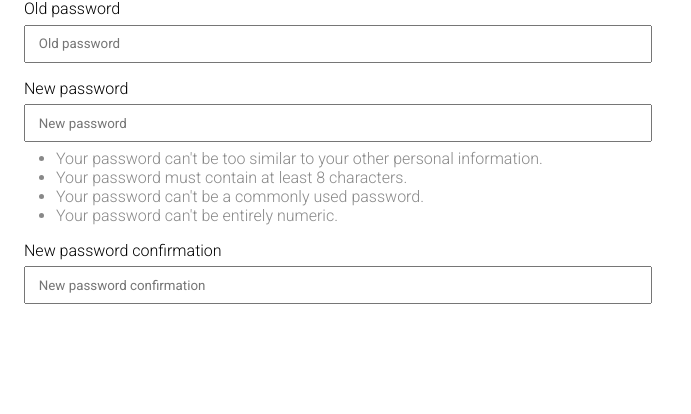
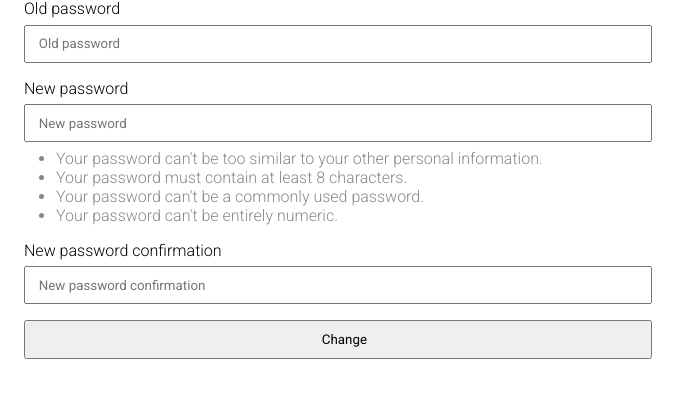
Before and after one commit to quevinrai/simpleloginregister, a Django app: page /change-password in a window 1280 px wide. Shown: the part 152-566 px from the top of the page, without its empty margins (0-691 px from the left). Run offline with Django 4.2, Linux system fonts and the light colour scheme.

Commit message:
Add submit button in form

```diff
--- a/base/templates/base/change_password.html
+++ b/base/templates/base/change_password.html
@@ -26,6 +26,8 @@
                 <label for="new-password-confirmation">New password confirmation</label>
                 <input type="password" id="new-password-confirmation" name="new-password-confirmation" placeholder="New password confirmation">
             </fieldset>
+
+            <input type="submit" value="Change">
         </form>
     </div>
 {% endblock content %}
```
